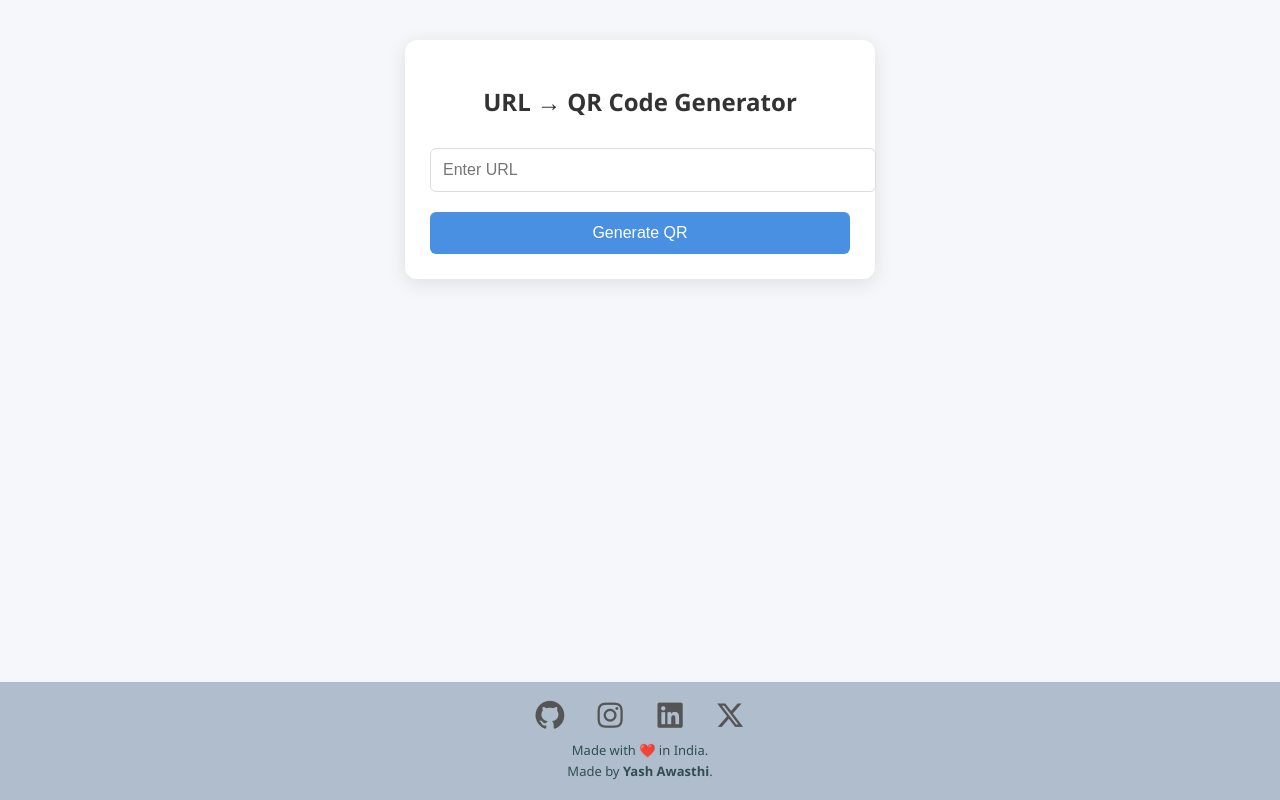
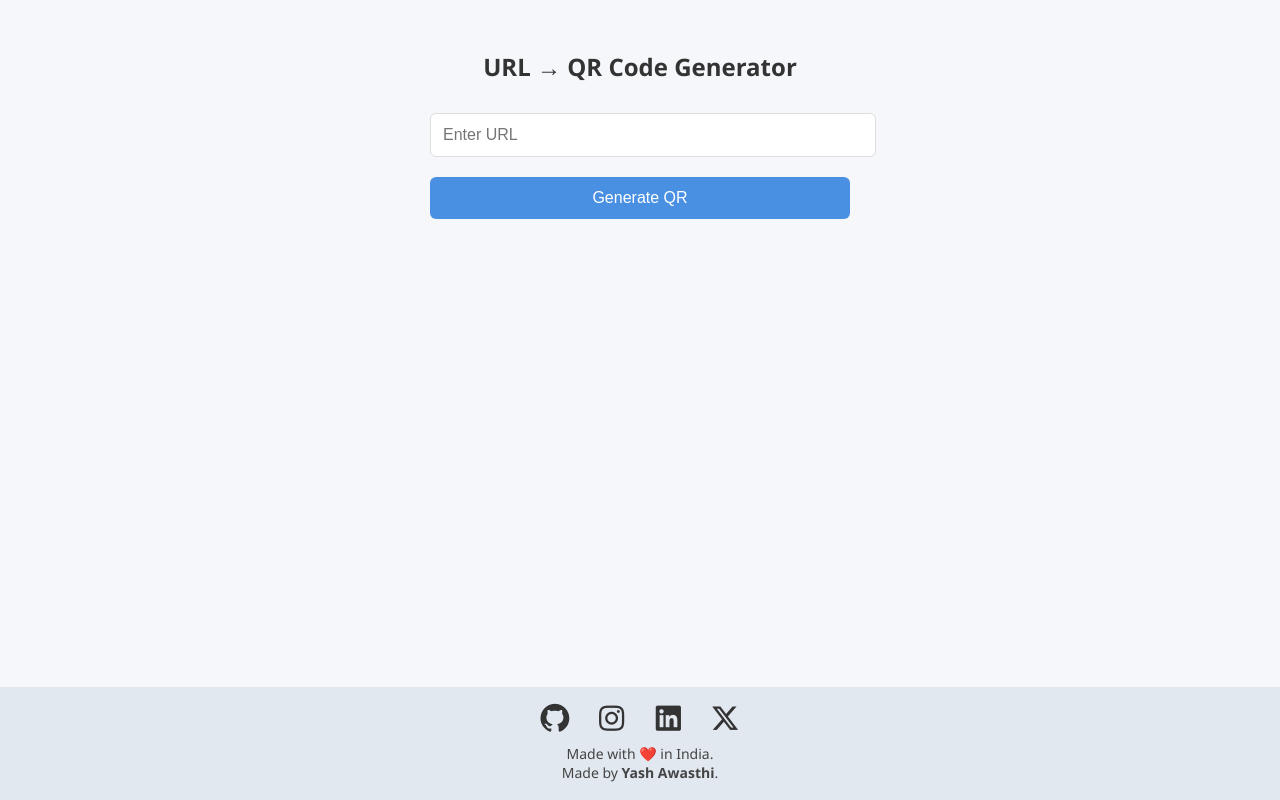
Before and after one commit to yashdotin/QR, a Flask app: page / in a window 1280 px wide. Run offline with Flask 3, Linux system fonts and the light colour scheme; some libraries are stand-ins or nearby versions.

Commit message:
Refactor CSS styles for layout and components
Updated styles for body, container, and footer. Adjusted padding, margins, and added hover effects for buttons and social icons.

```diff
--- a/static/css/style.css
+++ b/static/css/style.css
@@ -1,11 +1,11 @@
-
 html, body {
     margin: 0;
     padding: 0;
     height: 100%;
+    background: #f5f7fa;
     font-family: "Segoe UI", sans-serif;
-    background: #f5f7fa;
 }
+
 .wrapper {
     min-height: 100vh;
     display: flex;
@@ -14,16 +14,15 @@
 
 
 .container {
-    background: #ffffff;
-    padding: 25px;
-    border-radius: 12px;
-    box-shadow: 0 4px 20px rgba(0,0,0,0.1);
     width: 100%;
     max-width: 420px;
-    margin: 40px auto;
+    padding: 30px 20px;
+    margin: 0 auto;
     text-align: center;
+    display: flex;
+    flex-direction: column;
+    justify-content: center;
 }
-
 
 
 h2 {
@@ -31,6 +30,7 @@
     color: #333;
     font-weight: 600;
 }
+
 
 input[type="text"] {
     width: 100%;
@@ -45,6 +45,7 @@
     border-color: #4a90e2;
     outline: none;
 }
+
 
 button {
     width: 100%;
@@ -61,6 +62,7 @@
     background: #357abd;
 }
 
+
 .error {
     color: #d9534f;
     margin-top: 10px;
@@ -68,75 +70,46 @@
 }
 
 
-    footer {
-        text-align: center;
-        padding: 20px 0;
-        margin-top: auto;
-
-        background-color: #b0bdcc;
+.qr-box img {
+    width: 200px;
+    margin-top: 20px;
+    border-radius: 10px;
 }
 
 
-    .f-info {
-        background-color: rgb(131, 152, 152);
-        padding: 2rem 1rem;
-        display: flex;
-        flex-direction: column;
-        align-items: center;
-        justify-content: center;
-        gap: 1rem;
-        font-family: "Poppins", sans-serif;
-        color: #333;
+footer {
+    text-align: center;
+    padding: 18px 0;
+    margin-top: auto;
+    background-color: #e2e8f0;
 }
 
 
 .f-info-socials {
     display: flex;
-        gap: 1.5rem;
     justify-content: center;
+    gap: 1.3rem;
     margin-bottom: 10px;
 }
 
 .f-info-socials a i {
     font-size: 1.8rem;
-        color: #555;
+    color: #333;
     cursor: pointer;
-        transition: all 0.3s ease-in-out;
+    transition: 0.3s;
 }
 
-
-    .fa-github:hover {
-        color: black;
+.f-info-socials a i:hover {
     transform: scale(1.2);
 }
 
-    .fa-x, .fa-x-twitter:hover {
-        color: #1DA1F2;
-        transform: scale(1.2);
-    }
-
-    .fa-square-linkedin:hover, .fa-linkedin:hover {
-        color: blue;
-        transform: scale(1.2);
-    }
-
-    .fa-square-instagram:hover, .fa-instagram:hover {
-        color: #E4405F;
-        transform: scale(1.2);
-    }
+.fa-github:hover { color: black; }
+.fa-instagram:hover { color: #E4405F; }
+.fa-linkedin:hover { color: #0A66C2; }
+.fa-x-twitter:hover { color: #1DA1F2; }
 
 
-    .f-info-brand,
 .f-made {
-        font-size: small;
-        font-weight: 500;
-        color: darkslategrey;
-        margin-top: 3px;
+    font-size: 14px;
+    color: #444;
 }
-
-
-    .logo-link img {
-        width: 100px;
-        height: 100px;
-        object-fit: contain;
-    }
```
Lines whose indentation alone changed are shown as unchanged.
